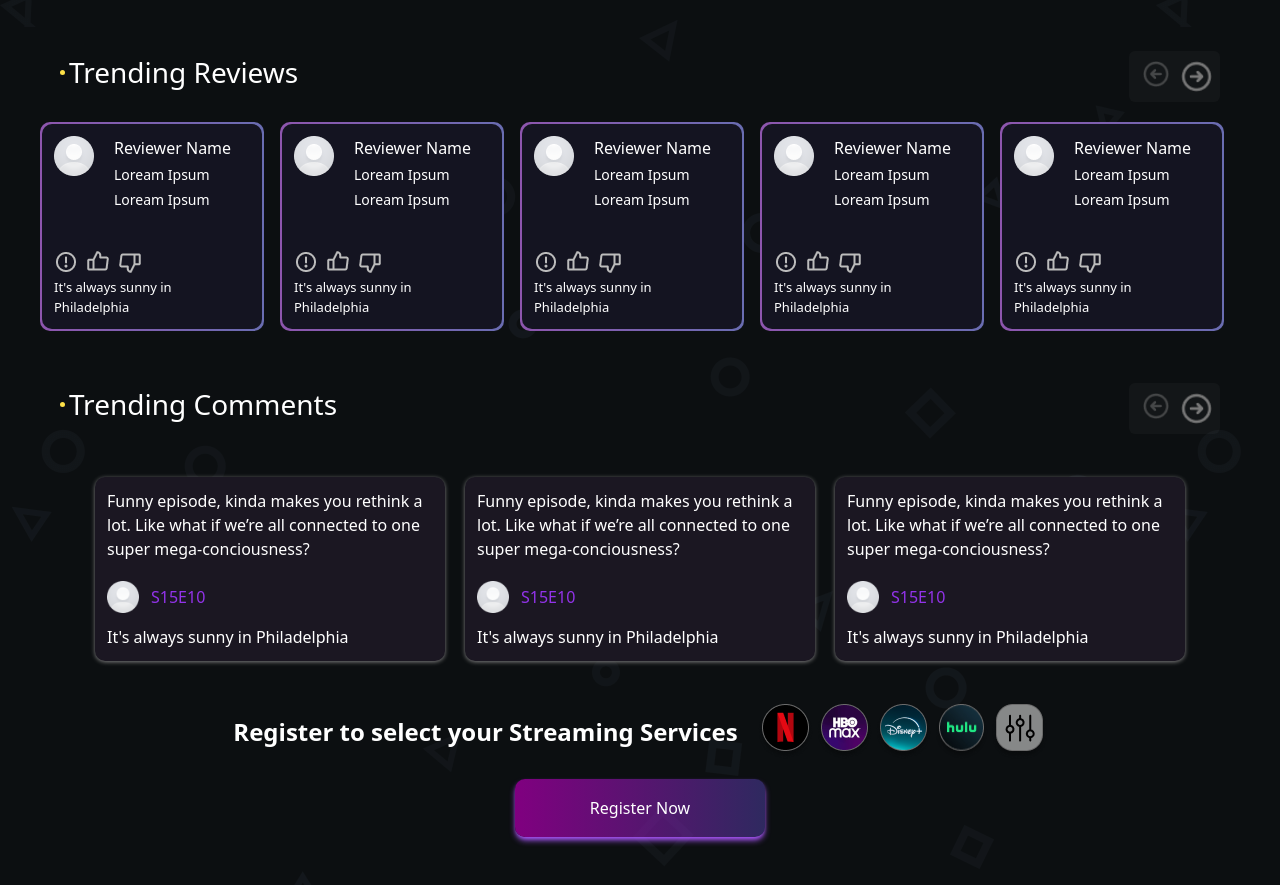
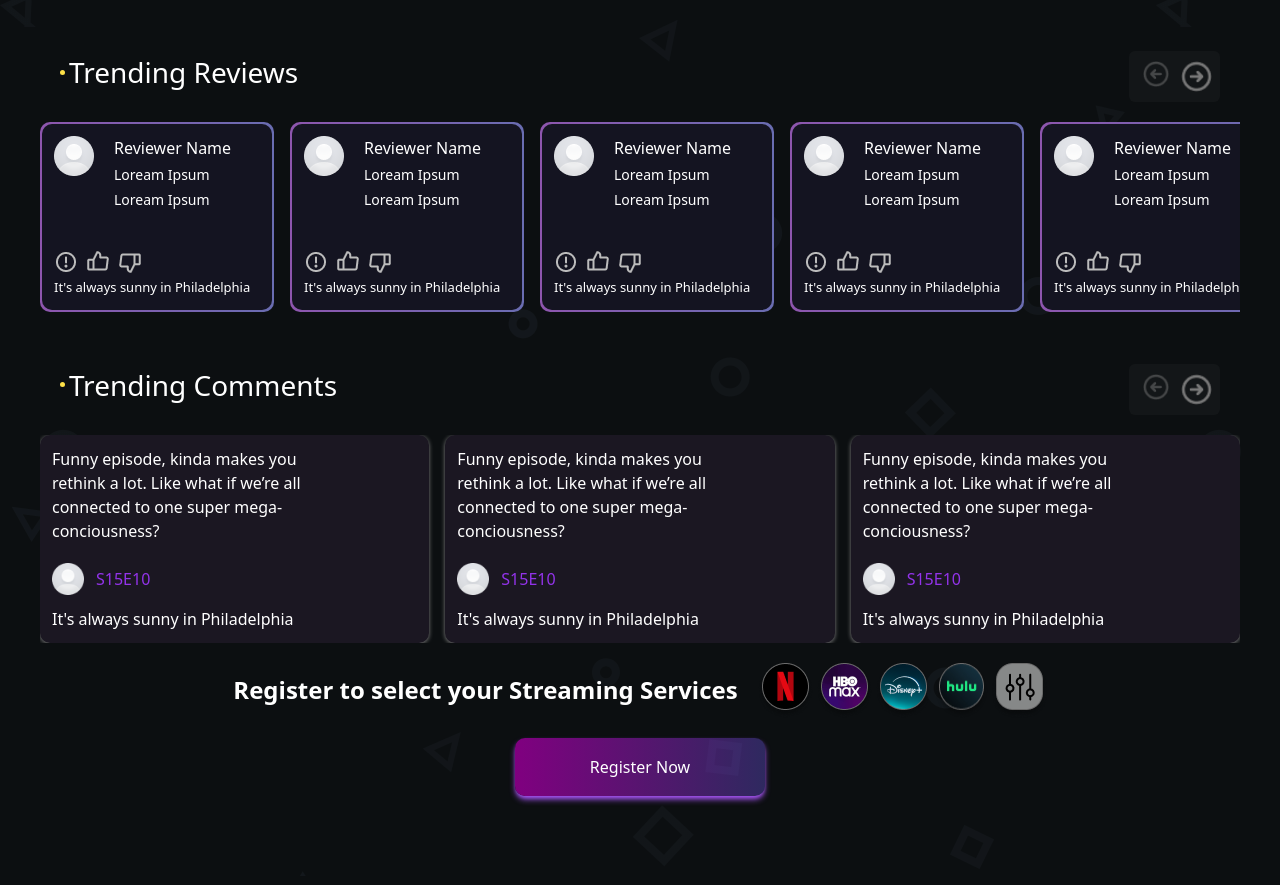
Before and after one commit to sachinsiddhu112/AssignmentHomePage, a React (Vite) app: page / in a window 1280 px wide. Shown: the part 1300-2185 px from the top of the page. Built offline with nearby package versions, Linux system fonts and the light colour scheme.

Commit message:
ui changes

```diff
--- a/src/components/trending/Trending.jsx
+++ b/src/components/trending/Trending.jsx
@@ -92,7 +92,7 @@ export default function Trending() {
             }} className='w-[35px] h-[35px] cursor-pointer' />
         </div>
       </div>
-      <div className='flex  gap-4 max-w-[1400px] scroll-smooth w-full m-auto h-fit overflow-hidden  '
+      <div className='flex  gap-4 max-w-[1300px] scroll-smooth w-full m-auto h-fit overflow-hidden  '
         ref={sliderRef1}
         onMouseDown={handleMouseDown}
         onMouseUp={handleMouseUp}
@@ -128,7 +128,7 @@ export default function Trending() {
       </div>
       <div
         ref={sliderRef2}
-        className='flex gap-5 max-w-[1400px] scroll-smooth  w-full m-auto h-[230px] overflow-hidden items-center justify-center '>
+        className='flex  gap-4 max-w-[1300px] scroll-smooth w-full m-auto h-fit overflow-hidden  '>
 
         <TrendingCommCard />
         <TrendingCommCard />
--- a/src/components/trending/TrendingCommCard.jsx
+++ b/src/components/trending/TrendingCommCard.jsx
@@ -3,11 +3,11 @@ import avatar from "../../assets/avatar.png"
 
 export default function TrendingCommCard() {
   return (
-    <div className='flex flex-col gap-5  w-[350px] h-fit
+    <div className='flex flex-col gap-5  w-[400px] h-fit
     p-3 bg-[#1B1722] rounded-[10px] shadow-commShadow'>
-      <span className='text-[16px] font-[400]'>Funny episode, kinda makes you rethink a lot. Like what if we’re all connected to one super mega-conciousness?
+      <span className='text-[16px] font-[400] w-[300px]'>Funny episode, kinda makes you rethink a lot. Like what if we’re all connected to one super mega-conciousness?
       </span>
-      <div className=''>
+      <div className='w-[300px]'>
         <div  className='flex  gap-3 items-center'>
         <img className='w-8 h-8' src = { avatar } alt="avtar" />
         <span className='text-purple-600'>S15E10</span>
--- a/src/components/trending/TrendingRevCard.jsx
+++ b/src/components/trending/TrendingRevCard.jsx
@@ -6,7 +6,7 @@ import thumbsdown from "../../assets/thumbsdown.png";
 export default function TrendingRevCard() {
   return (
     <div className='w-fit h-fit p-[2px] bg-slate-500 rounded-[10px] bg-gradient-to-r from-[#E318F554] to-[#755EFF54]'>
-      <div className='flex flex-col  w-[320px] md:w-[220px] h-fit p-3 rounded-[10px]
+      <div className='flex flex-col  w-[300px] md:w-[230px] h-fit p-3 rounded-[10px]
     gap-10 bg-[#141421] '>
         <div className='flex gap-5'>
           <div>
```
